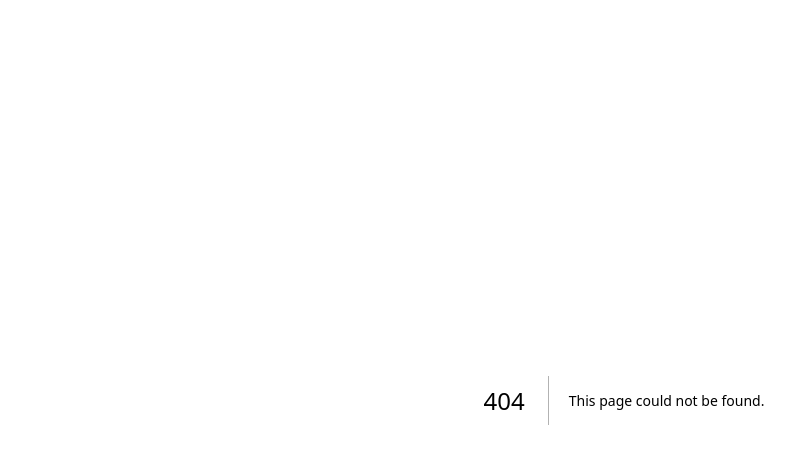
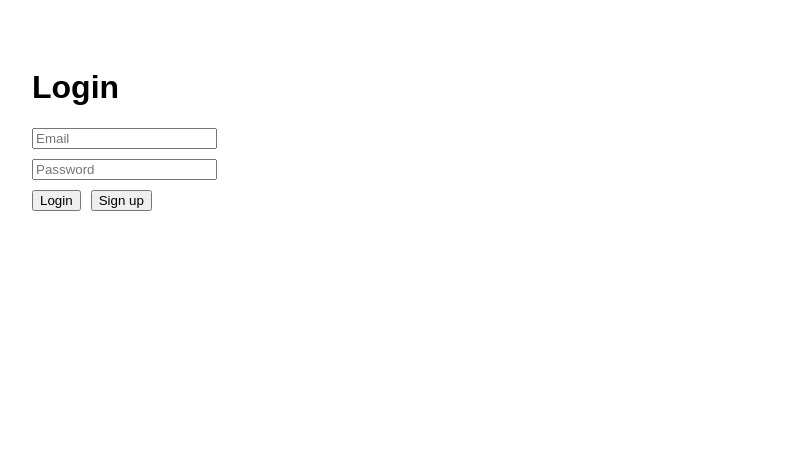
Before and after one commit to Skyoden/battle-royale, a Next.js app: page /login in a window 1280 px wide. Before the commit this address had no page. Shown: the top 464 px of the page, without its empty margins (16-811 px from the left). Built offline with nearby package versions, Linux system fonts and the light colour scheme; no server answers.

Commit message:
Create page.js

```diff
--- /dev/null
+++ b/app/login/page.js
@@ -0,0 +1,65 @@
+"use client";
+
+import { useState } from "react";
+import { supabase } from "@/lib/supabase";
+
+export default function LoginPage() {
+  const [email, setEmail] = useState("");
+  const [password, setPassword] = useState("");
+  const [message, setMessage] = useState("");
+
+  async function handleLogin() {
+    const { error } = await supabase.auth.signInWithPassword({
+      email,
+      password,
+    });
+
+    if (error) {
+      setMessage(error.message);
+    } else {
+      setMessage("Login exitoso");
+    }
+  }
+
+  async function handleSignup() {
+    const { error } = await supabase.auth.signUp({
+      email,
+      password,
+    });
+
+    if (error) {
+      setMessage(error.message);
+    } else {
+      setMessage("Usuario creado. Ahora puedes hacer login.");
+    }
+  }
+
+  return (
+    <main style={{ padding: 40, fontFamily: "sans-serif" }}>
+      <h1>Login</h1>
+
+      <input
+        type="email"
+        placeholder="Email"
+        value={email}
+        onChange={(e) => setEmail(e.target.value)}
+        style={{ display: "block", marginBottom: 10 }}
+      />
+
+      <input
+        type="password"
+        placeholder="Password"
+        value={password}
+        onChange={(e) => setPassword(e.target.value)}
+        style={{ display: "block", marginBottom: 10 }}
+      />
+
+      <button onClick={handleLogin}>Login</button>
+      <button onClick={handleSignup} style={{ marginLeft: 10 }}>
+        Sign up
+      </button>
+
+      {message && <p>{message}</p>}
+    </main>
+  );
+}
```
